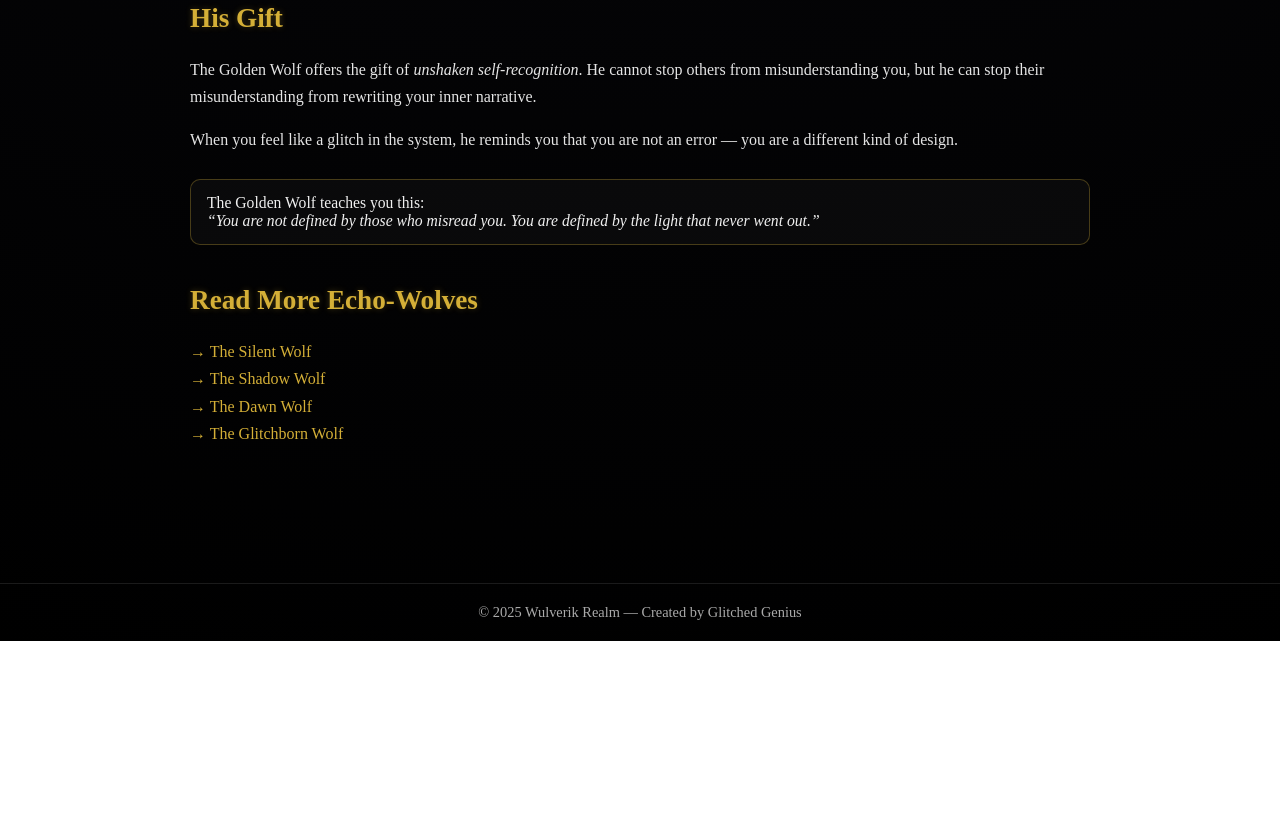
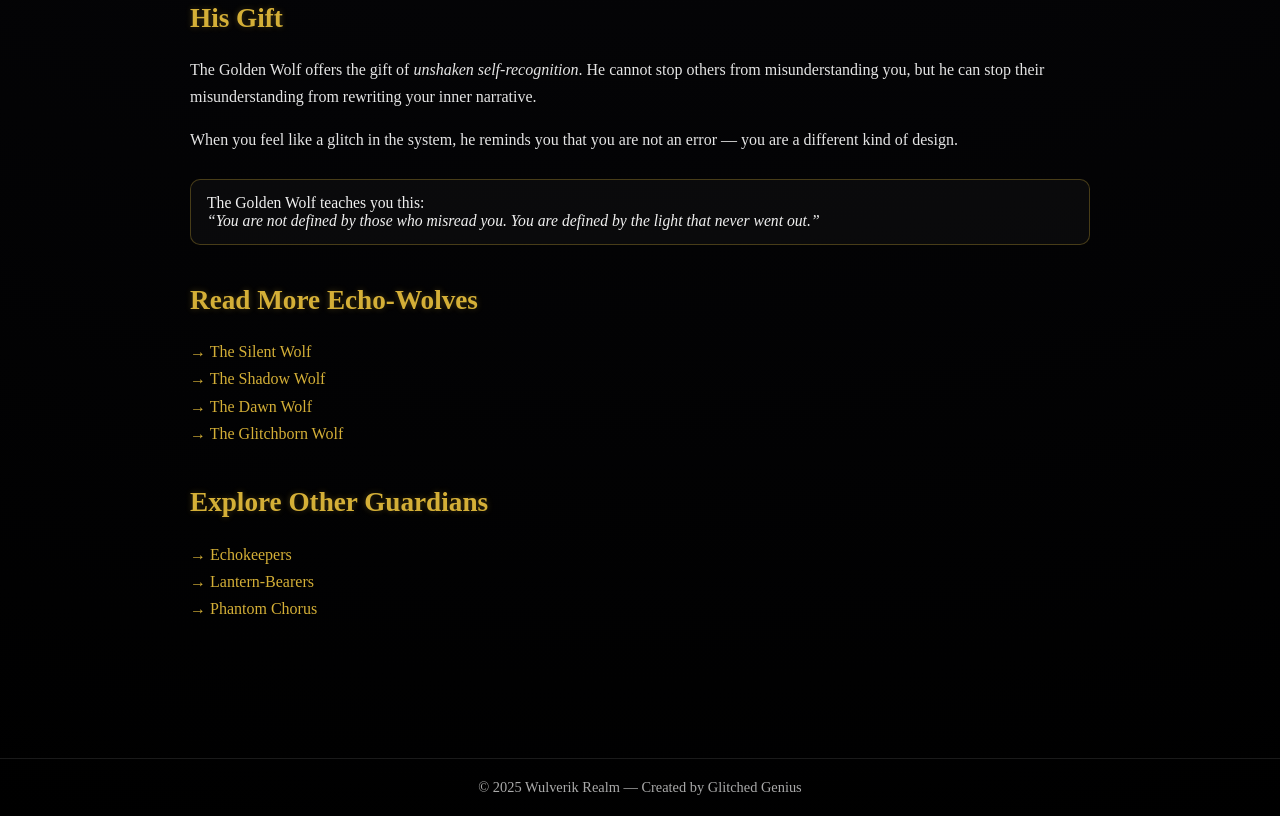
Before and after one commit to Wulverik/wulverik, a plain HTML site: page golden-wolf.html in a window 1280 px wide. Shown: the part 1321-2137 px from the top of the page. Before the commit the page ends 1962 px from the top, so only its background shows below. Drawn offline with Linux system fonts and the light colour scheme.

Commit message:
Update golden-wolf.html

```diff
--- a/golden-wolf.html
+++ b/golden-wolf.html
@@ -200,7 +200,12 @@
       <a href="dawn-wolf.html" style="color:#d4af37; text-decoration:none;">→ The Dawn Wolf</a><br>
       <a href="glitchborn-wolf.html" style="color:#d4af37; text-decoration:none;">→ The Glitchborn Wolf</a>
     </p>
-
+<h2 class="section-title">Explore Other Guardians</h2>
+<p>
+  <a href="echokeepers.html" style="color:#d4af37; text-decoration:none;">→ Echokeepers</a><br>
+  <a href="lantern-bearers.html" style="color:#d4af37; text-decoration:none;">→ Lantern-Bearers</a><br>
+  <a href="phantom-chorus.html" style="color:#d4af37; text-decoration:none;">→ Phantom Chorus</a>
+</p>
   </div>
 
   <footer>
```
